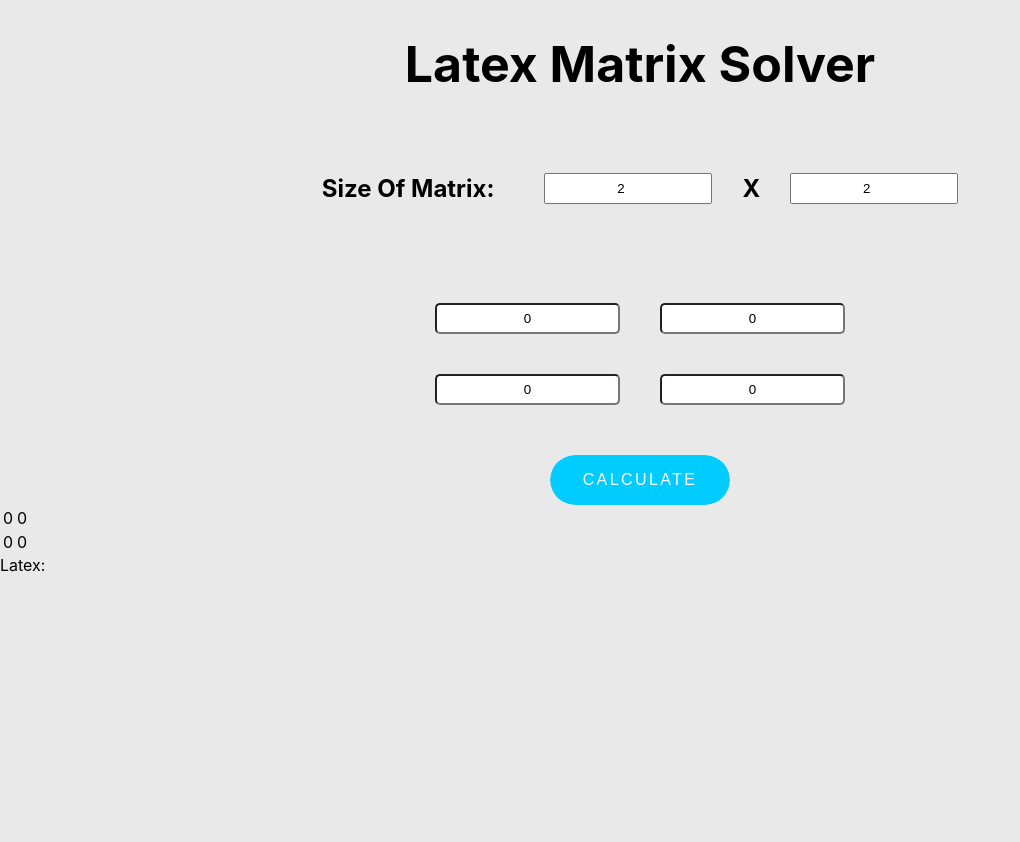
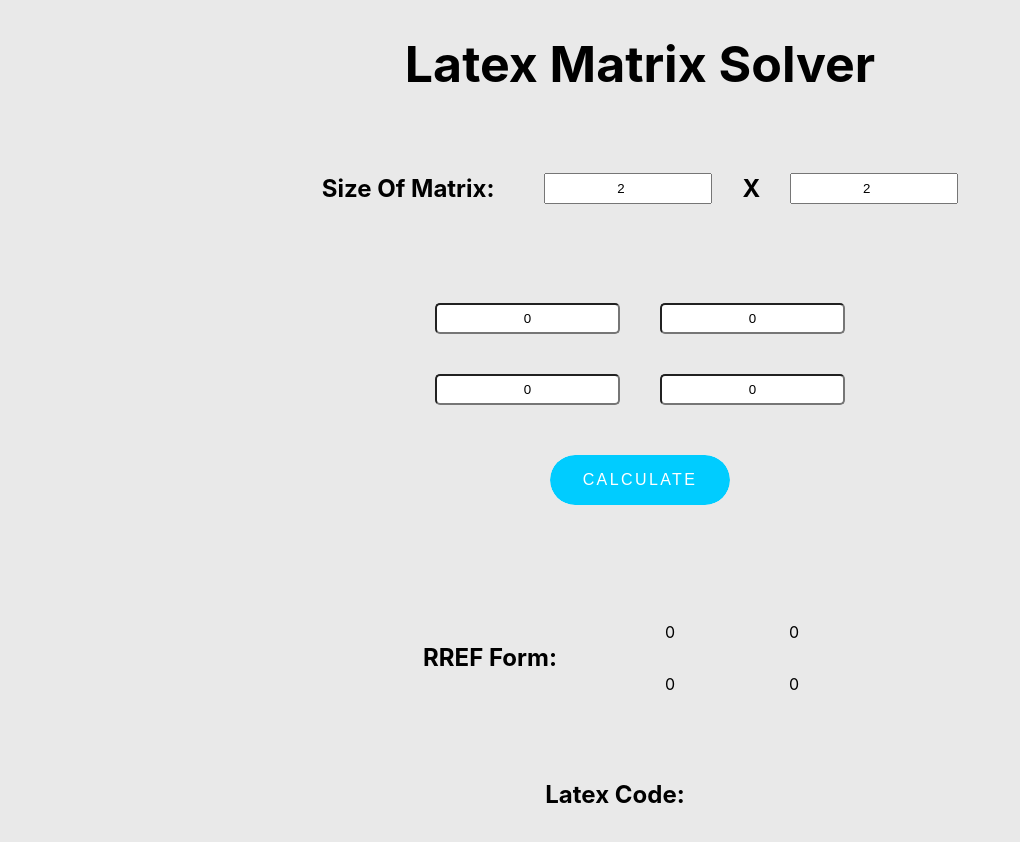
Before and after one commit to Ket93/Latex-Matrix-Solver, a React (Create React App) app in the folder latex-matrix-solver/: page / in a window 1280 px wide. Shown: the top 842 px of the page, without its empty margins (0-1020 px from the left). Before the commit the page ends 800 px from the top, so only its background shows below. Built offline with nearby package versions, Linux system fonts and the light colour scheme.

Commit message:
fixed css

```diff
--- /dev/null
+++ b/latex-matrix-solver/src/components/matrix/matrixout.css
@@ -0,0 +1,39 @@
+.displayContainer {
+    margin-top: 100px;
+    display: flex;
+    flex-direction: column;
+    justify-content: center;
+    align-items: center;
+}
+
+.tableContainer {
+    display: flex;
+    justify-content: center;
+    align-items: center;
+    margin-bottom: 50px;
+}
+
+.outputHeading {
+    margin-right: 50px;
+}
+
+.tableBody {
+    text-align: center;
+    width: 250px;
+}
+
+.tableEntry {
+    padding: 15px 5px;
+}
+
+.latexContainer {
+    display: flex;
+    justify-content: center;
+    align-items: center;
+    width: 500px;
+    margin-bottom: 100px;
+}
+
+.latexHeading {
+    margin-right: 50px;
+}
--- a/latex-matrix-solver/src/components/matrix/matrixout.js
+++ b/latex-matrix-solver/src/components/matrix/matrixout.js
@@ -1,19 +1,22 @@
 import React from "react";
+import "./matrixout.css";
 
 function MatrixOutput(props) {
 
   const grid = props.REFMatrix;
 
   return (
-    <div>
-      <table>
+    <div className="displayContainer">
+      <div className="tableContainer">
+        <h2 className="outputHeading">RREF Form:</h2>
+        <table className="tableBody">
           <tbody>
             {grid.slice(0, grid.length).map((item, index) => {
               return (
                 <tr>
                   {item.map((item2, index2) => {
                     return (
-                    <td>{item2}</td>
+                      <td className="tableEntry">{item2}</td>
                     );
                   })
                   }
@@ -22,7 +25,10 @@ function MatrixOutput(props) {
             })}
           </tbody>
         </table>
-      <div>Latex: {props.latexAnswer}</div>
+      </div>
+      <div className="latexContainer">
+        <h2 className="latexHeading">Latex Code:</h2>
+        {props.latexAnswer}</div>
     </div>
   );
 }
```
Lines whose indentation alone changed are shown as unchanged.
